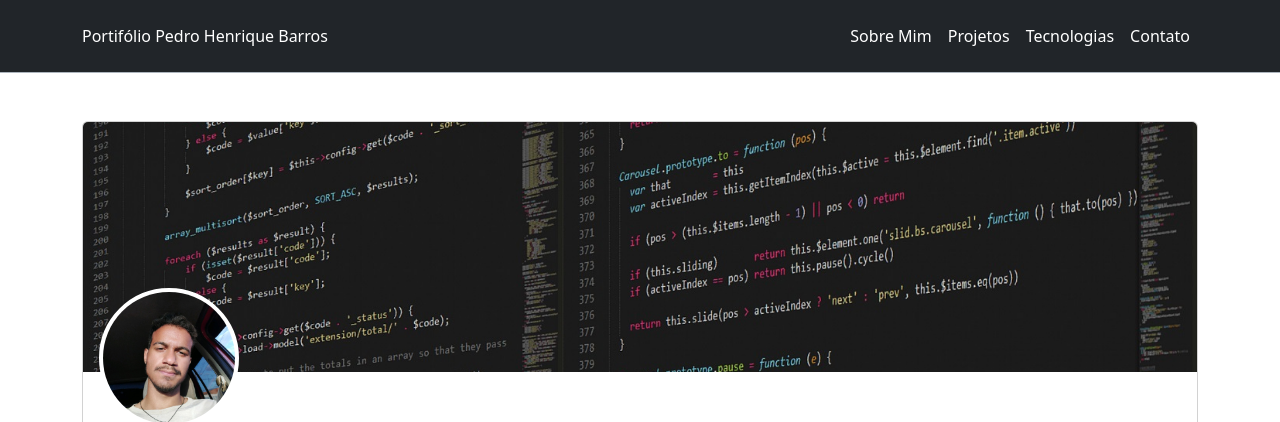
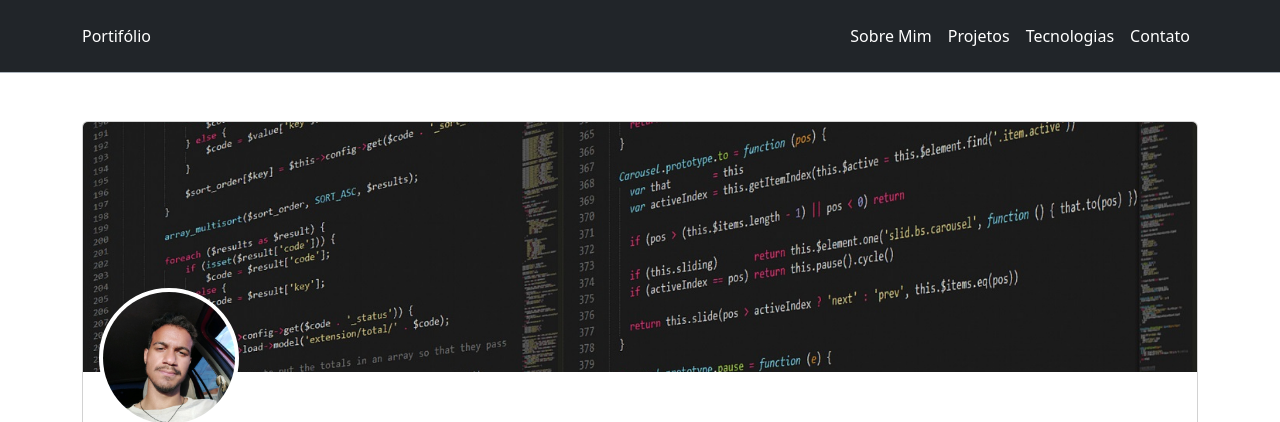
Before and after one commit to Barro23/Portifolio, a plain HTML site: page index.html in a window 1280 px wide. Shown: the top 422 px of the page. Drawn offline with nearby package versions, Linux system fonts and the light colour scheme.

Commit message:
Update index.html

```diff
--- a/index.html
+++ b/index.html
@@ -67,7 +67,7 @@
         <div class="container">
             <div class="d-flex flex-wrap align-items-center justify-content-center justify-content-lg-start">
                 <a href="#" class="d-flex align-items-center mb-2 mb-lg-0 text-white text-decoration-none">
-                   Portifólio Pedro Henrique Barros
+                   Portifólio
                 </a>
 
                 <div class="ms-auto">
```
